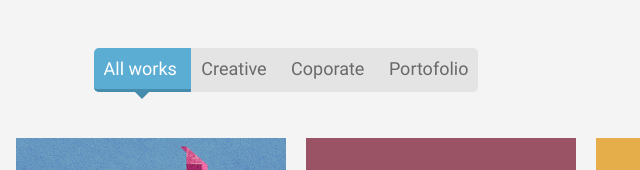
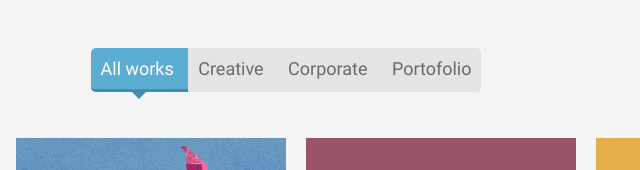
Before and after one commit to maher45000/WebAgency.github.io, a plain HTML site: page index.html in a window 1280 px wide. Shown: the part 1613-1783 px from the top of the page, 354-994 px from the left. Drawn offline with Linux system fonts and the light colour scheme.

Commit message:
Update index.html

```diff
--- a/index.html
+++ b/index.html
@@ -121,7 +121,7 @@
 					</li>
 					<li id="nav_corporate">
 
-						<a href="#projets_page">Coporate</a>
+						<a href="#projets_page">Corporate</a>
 					</li>
 					<li id="nav_portfolio">
 
```
